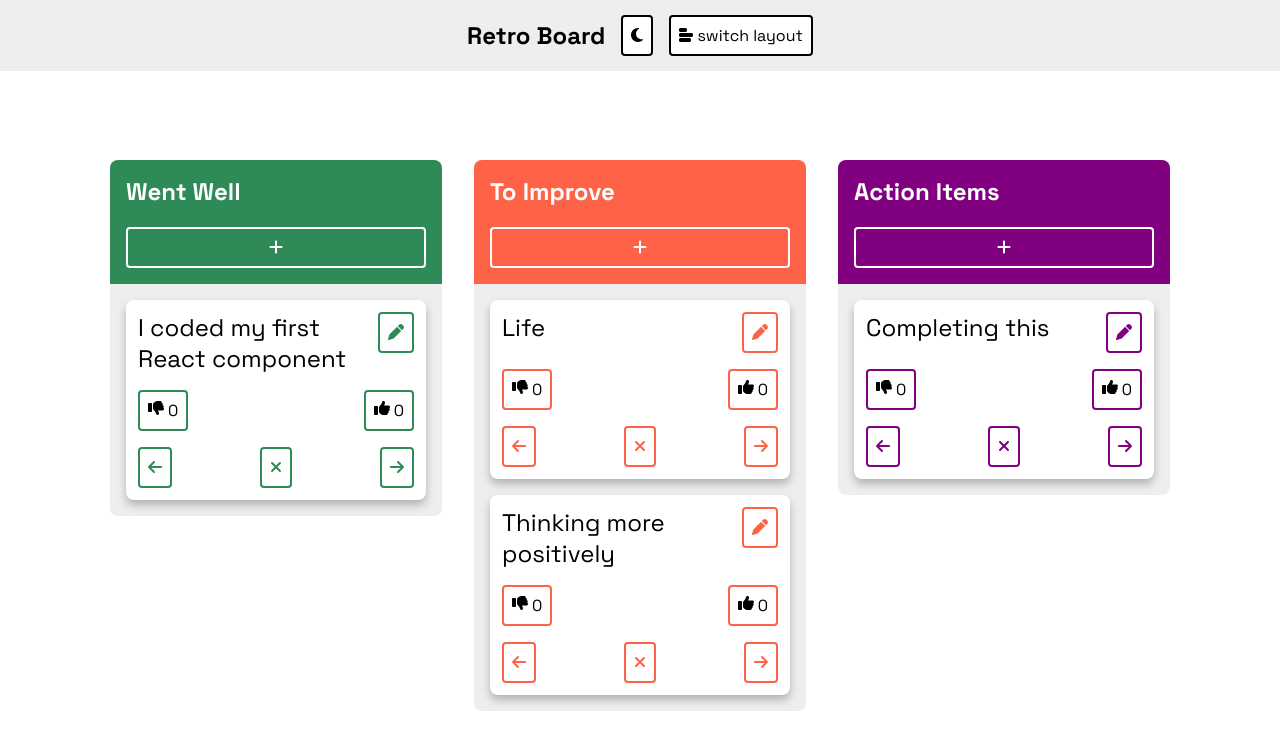
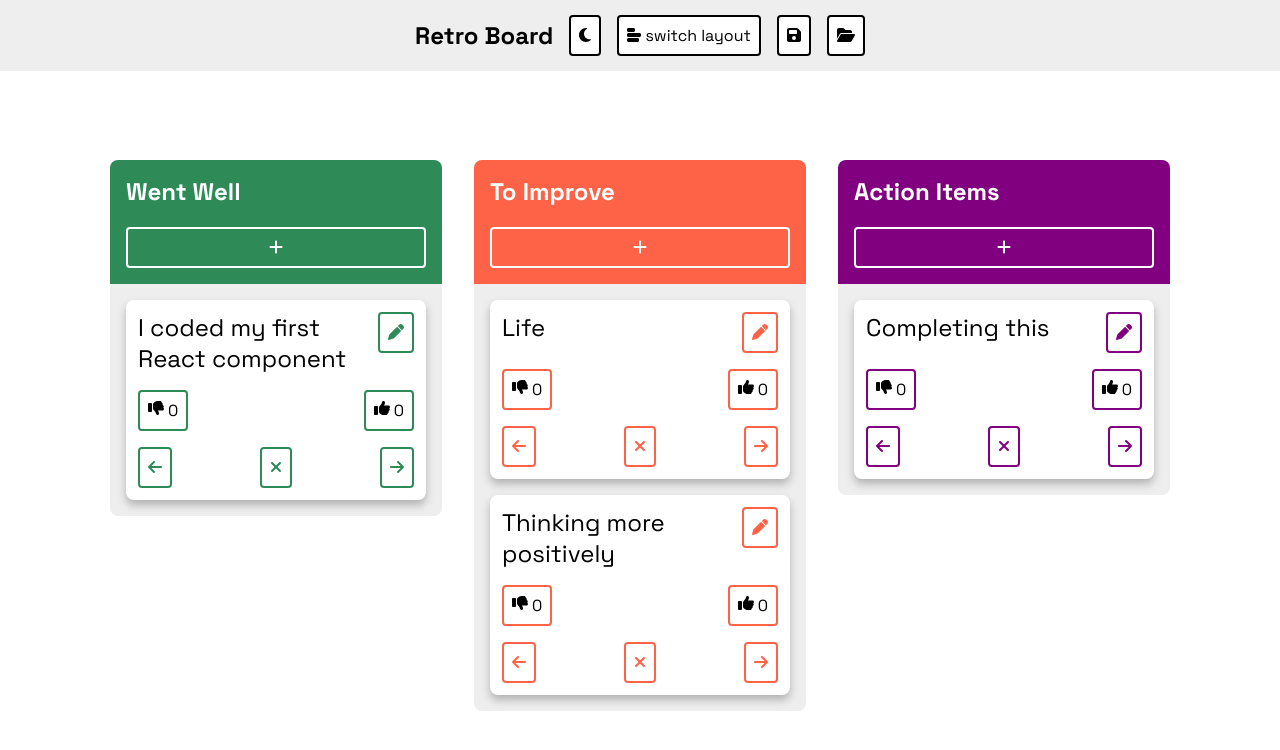
Before and after one commit to klalicki/retro-board, a React (Create React App) app: page / in a window 1280 px wide. Shown: the top 750 px of the page. Built offline with nearby package versions, Linux system fonts and the light colour scheme.

Commit message:
implements basic localStorage save

```diff
--- a/src/components/App/App.jsx
+++ b/src/components/App/App.jsx
@@ -12,8 +12,9 @@ function App() {
     <ModeContextProvider>
       <ModeWrapper>
         <div className="app">
-          <TopBar></TopBar>
           <DataProvider>
+            <TopBar></TopBar>
+
             <div className="card-list-container">
               {sampleData.map((list, listIndex) => {
                 return (
--- a/src/components/TopBar/TopBar.jsx
+++ b/src/components/TopBar/TopBar.jsx
@@ -1,15 +1,19 @@
 import React from "react";
 import { useContext } from "react";
+import { DataContext } from "../../contexts/DataContext";
 import { ModeContext } from "../../contexts/ModeContext";
 import { FontAwesomeIcon } from "@fortawesome/react-fontawesome";
 import {
   faSun,
   faMoon,
+  faFloppyDisk,
+  faFolderOpen,
   faChartSimple,
 } from "@fortawesome/free-solid-svg-icons";
 
 const TopBar = ({ children }) => {
   const { mode, toggleLayout, setDarkMode } = useContext(ModeContext);
+  const { saveToLocalStorage, loadFromLocalStorage } = useContext(DataContext);
   return (
     <header className="header">
       <h2>Retro Board</h2>
@@ -38,6 +42,20 @@ const TopBar = ({ children }) => {
         )}{" "}
         switch layout
       </button>
+      <button
+        onClick={() => {
+          saveToLocalStorage();
+        }}
+      >
+        <FontAwesomeIcon icon={faFloppyDisk} />
+      </button>
+      <button
+        onClick={() => {
+          loadFromLocalStorage();
+        }}
+      >
+        <FontAwesomeIcon icon={faFolderOpen} />
+      </button>
     </header>
   );
 };
```
